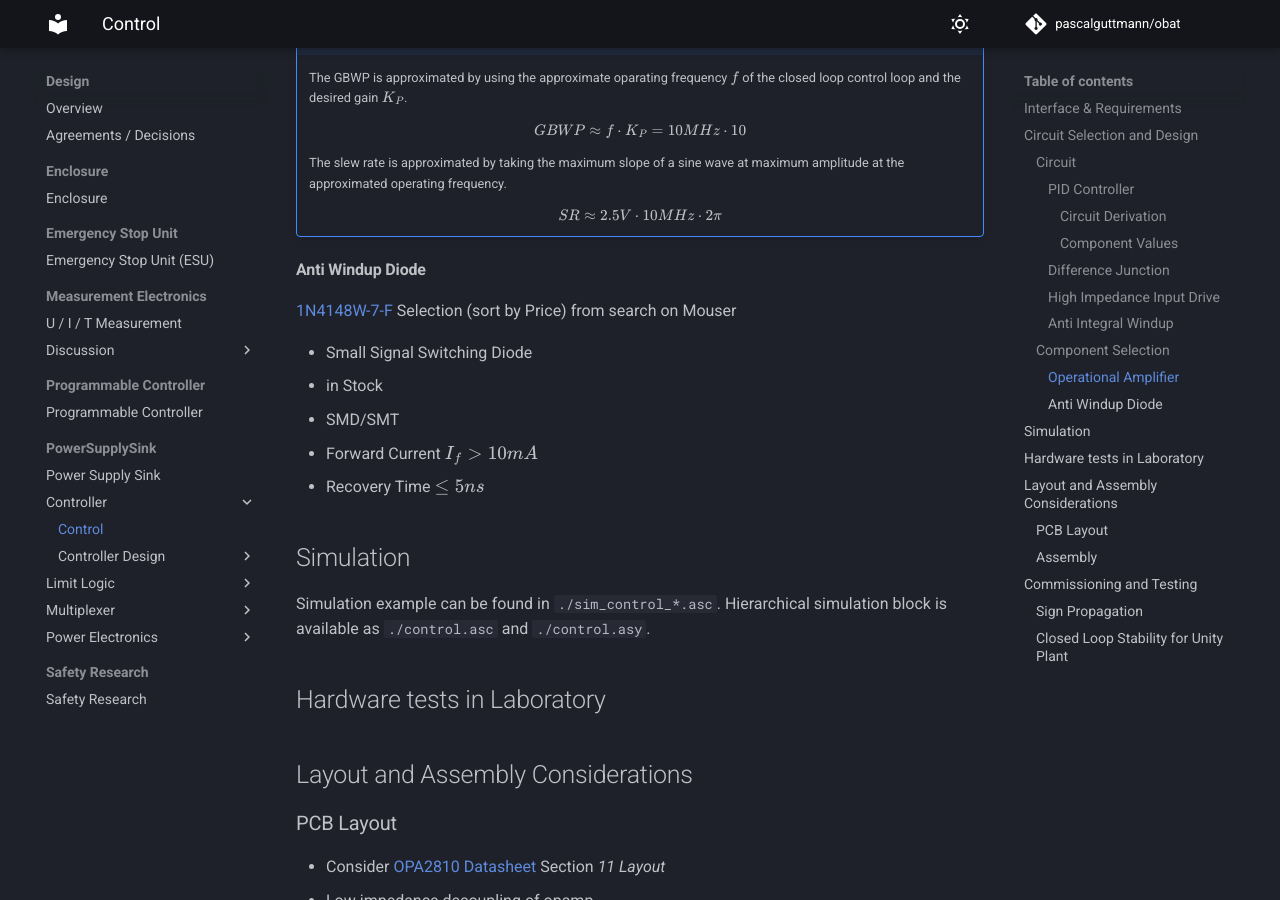
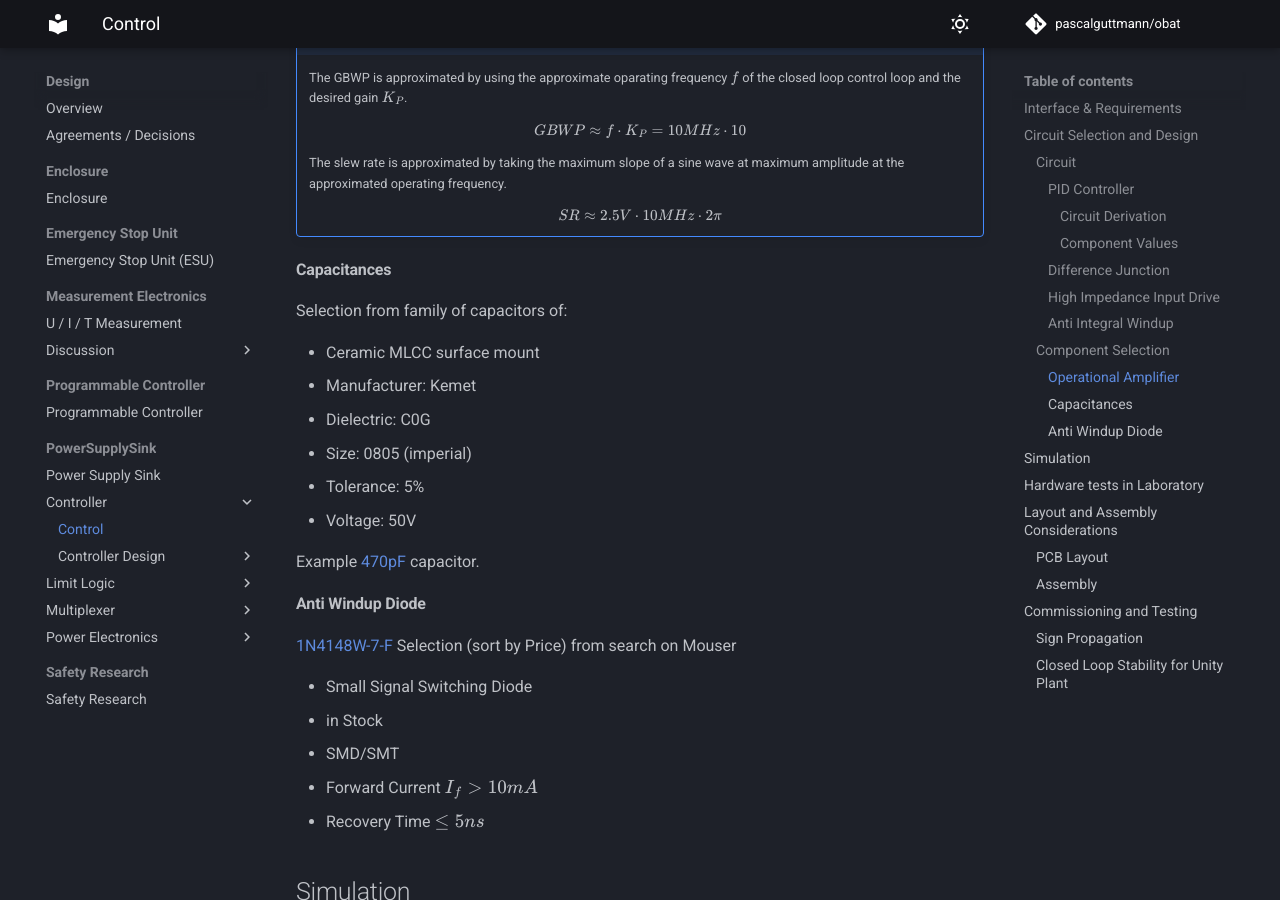
Before and after one commit to pascalguttmann/obat, an MkDocs documentation site: the page built from docs/design/pss/control/control.md, in a window 1280 px wide and 900 px high, scrolled down 6802 px. Built offline with MkDocs 1.6.1 and Material for MkDocs 9.7.7, drawn with Linux system fonts in a browser that asks for light colours; comment, search, counter and statistics services are not loaded.

Commit message:
add control capacitor selection

```diff
--- a/docs/design/pss/control/control.md
+++ b/docs/design/pss/control/control.md
@@ -258,6 +258,19 @@ no windup is expected due to the bias offset.
 
 [OPA2810IDR]: https://mou.sr/3X9Oofi
 
+#### Capacitances
+
+Selection from family of capacitors of:
+
+- Ceramic MLCC surface mount
+- Manufacturer: Kemet
+- Dielectric: C0G
+- Size: 0805 (imperial)
+- Tolerance: 5%
+- Voltage: 50V
+
+Example [470pF](https://mou.sr/4enlBM0) capacitor.
+
 #### Anti Windup Diode
 
 [1N4148W-7-F] Selection (sort by Price) from search on Mouser
```
